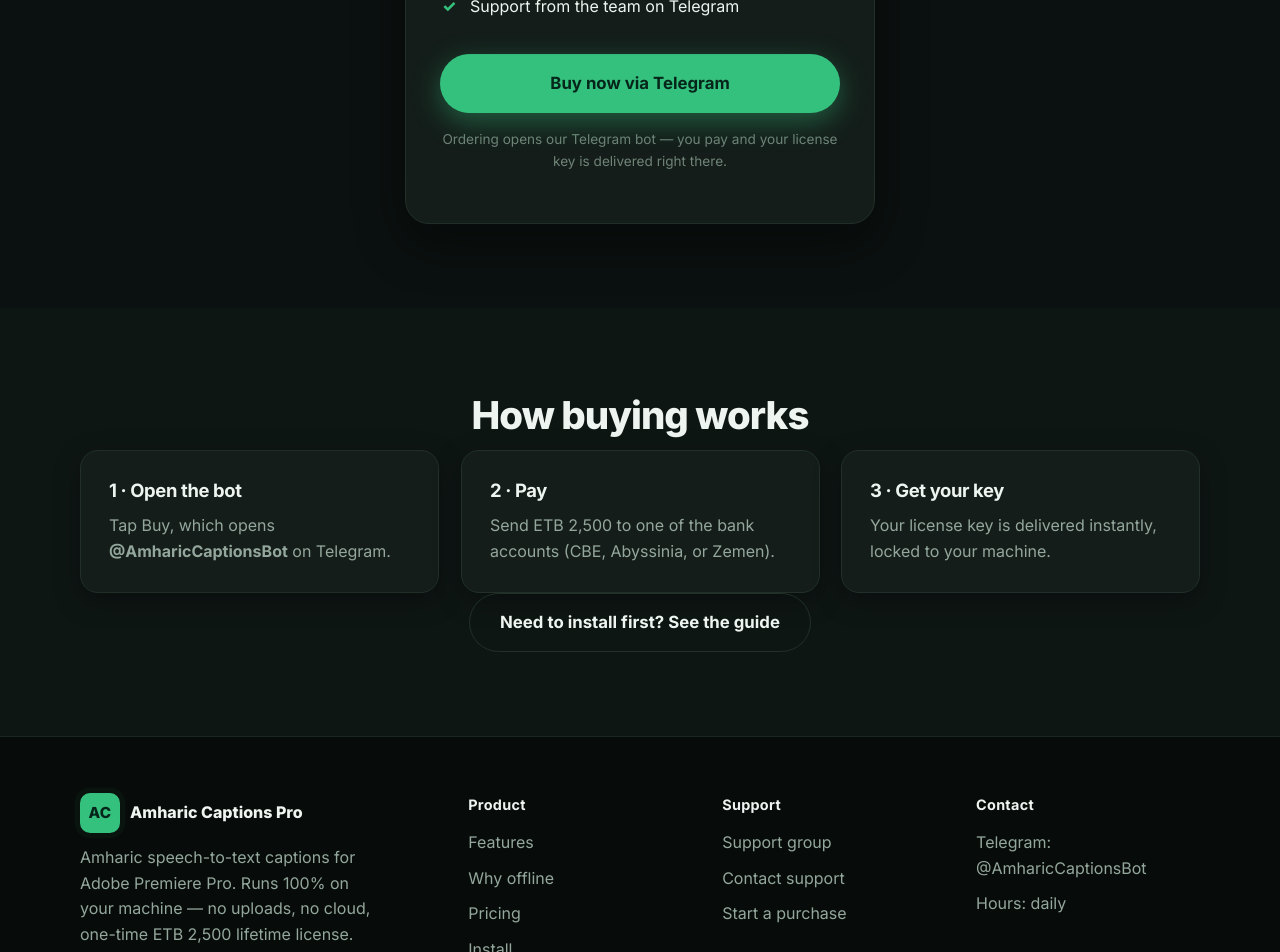
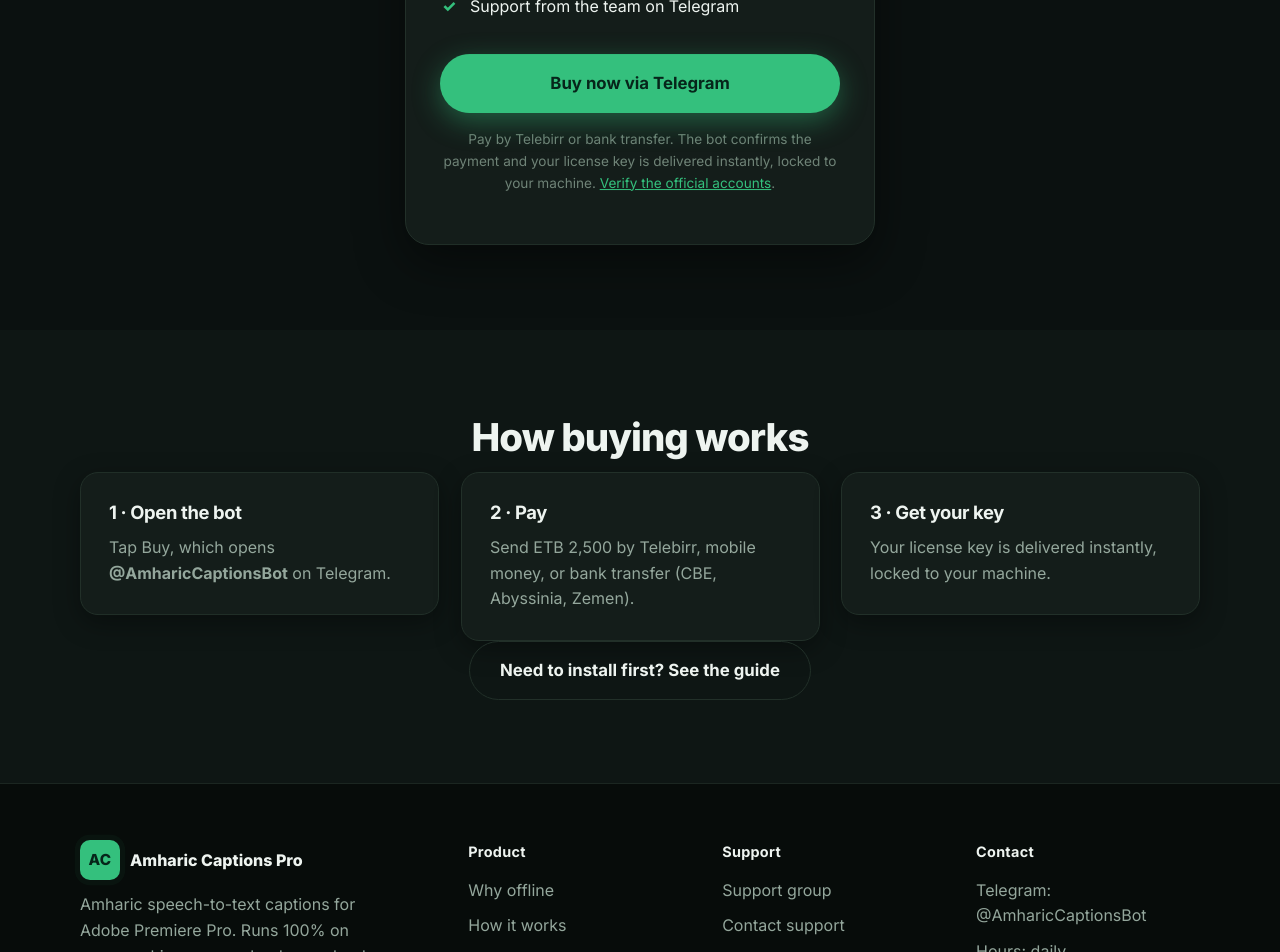
Before and after one commit to kaleb21-19/amharic_caption, a Next.js app in the folder website/: page /pricing in a window 1280 px wide. Shown: the part 880-1832 px from the top of the page. Built offline with nearby package versions, Linux system fonts and the light colour scheme.

Commit message:
site: research-driven trust & SEO pass — Telebirr payment clarity, post-click microcopy, Organization+Product+FAQPage schema, metadataBase, footer anchor fix, reduced-motion + focus-visible

```diff
--- a/website/app/globals.css
+++ b/website/app/globals.css
@@ -221,6 +221,17 @@
 .price-features li:before { content: "✓"; position: absolute; left: 2px; top: 9px; color: var(--brand); font-weight: 800; }
 .tiny { margin-top: 16px; color: var(--muted-2); font-size: .85rem; }
 
+
+/* Accessibility — focus ring + reduced-motion respect */
+:focus-visible { outline: 2px solid var(--brand); outline-offset: 2px; border-radius: 2px; }
+@media (prefers-reduced-motion: reduce) {
+  *, *::before, *::after {
+    animation-duration: 0.01s !important;
+    animation-iteration-count: 1 !important;
+    transition-duration: 0.01s !important;
+    scroll-behavior: auto !important;
+  }
+}
 
 /* FAQ */
 .faq { background: var(--bg-soft); }
--- a/website/app/layout.jsx
+++ b/website/app/layout.jsx
@@ -2,6 +2,7 @@
 import { Inter, Noto_Sans_Ethiopic } from "next/font/google";
 import Header from "@/components/Header";
 import Footer from "@/components/Footer";
+import { SITE_URL, BOT_URL, GROUP_URL, SUPPORT_URL } from "@/lib/site";
 
 // Self-hosted webfonts (served from this deploy — no third-party CDN, fits the
 // "everything is yours" brand). Inter carries all Latin copy; Noto Sans
@@ -10,6 +11,7 @@
 const ethiopic = Noto_Sans_Ethiopic({ subsets: ["ethiopic"], variable: "--font-ethiopic", display: "swap" });
 
 export const metadata = {
+  metadataBase: new URL(SITE_URL),
   title: "Amharic Captions Pro — 100% Offline Amharic Speech-to-Text for Premiere Pro",
   description:
     "Amharic captions inside Adobe Premiere Pro — fully on your machine. No uploads, no cloud, no internet needed. One-time ETB 2,500 lifetime license. Free 2-caption trial.",
@@ -17,7 +19,7 @@
     title: "Amharic Captions Pro — 100% Offline Amharic Captions for Premiere Pro",
     type: "website",
     locale: "en_US",
-    url: "/",
+    url: SITE_URL,
   },
   alternates: {
     canonical: "/",
@@ -27,19 +29,39 @@
 export default function RootLayout({ children }) {
   const jsonLd = {
     "@context": "https://schema.org",
+    "@graph": [
+      {
+        "@type": "Organization",
+        name: "Amharic Captions Pro",
+        url: SITE_URL,
+        sameAs: [BOT_URL, GROUP_URL, SUPPORT_URL],
+        contactPoint: {
+          "@type": "ContactPoint",
+          contactType: "sales and support",
+          url: BOT_URL,
+        },
+      },
+      {
         "@type": "SoftwareApplication",
         name: "Amharic Captions Pro",
         applicationCategory: "MultimediaApplication",
         operatingSystem: "Windows, macOS",
+        url: SITE_URL,
+        brand: { "@type": "Brand", name: "Amharic Captions Pro" },
         offers: {
           "@type": "Offer",
           price: "2500",
           priceCurrency: "ETB",
           description: "One-time lifetime license.",
+          url: SITE_URL,
+          availability: "https://schema.org/InStock",
           priceValidUntil: "2027-12-31",
+          seller: { "@type": "Organization", name: "Amharic Captions Pro" },
         },
         description:
           "Amharic speech-to-text captions for Adobe Premiere Pro. Runs on-device with no internet required.",
+      },
+    ],
   };
   return (
     <html
--- a/website/app/page.jsx
+++ b/website/app/page.jsx
@@ -112,6 +112,10 @@
               <a className="btn btn-primary btn-lg btn-block" href={BOT_URL} target="_blank" rel="noopener">
                 Buy now on Telegram
               </a>
+              <p className="tiny">
+                The bot confirms your payment (Telebirr or bank transfer) and
+                delivers your key right in the chat — locked to your machine.
+              </p>
             </div>
           </Reveal>
         </div>
--- a/website/app/pricing/page.jsx
+++ b/website/app/pricing/page.jsx
@@ -45,8 +45,9 @@
               Buy now via Telegram
             </a>
             <p className="tiny">
-              Ordering opens our Telegram bot — you pay and your license key is
-              delivered right there.
+              Pay by Telebirr or bank transfer. The bot confirms the payment and
+              your license key is delivered instantly, locked to your machine.{" "}
+              <Link href="/#safety">Verify the official accounts</Link>.
             </p>
           </div></Reveal>
         </div>
@@ -64,7 +65,7 @@
             </div></Reveal>
             <Reveal delay={90}><div className="card">
               <h3>2 · Pay</h3>
-              <p>Send {PRICE} to one of the bank accounts (CBE, Abyssinia, or Zemen).</p>
+              <p>Send {PRICE} by Telebirr, mobile money, or bank transfer (CBE, Abyssinia, Zemen).</p>
             </div></Reveal>
             <Reveal delay={180}><div className="card">
               <h3>3 · Get your key</h3>
--- a/website/components/Footer.jsx
+++ b/website/components/Footer.jsx
@@ -14,8 +14,8 @@
         </div>
         <div className="footer-col">
           <h4>Product</h4>
-          <Link href="/#features">Features</Link>
           <Link href="/#offline">Why offline</Link>
+          <Link href="/#how">How it works</Link>
           <Link href="/pricing/">Pricing</Link>
           <Link href="/install/">Install</Link>
           <Link href="/faq/">FAQ</Link>
```
Also changed, not shown: website/app/faq/page.jsx (+13 -0 lines). Lines whose indentation alone changed are shown as unchanged.
